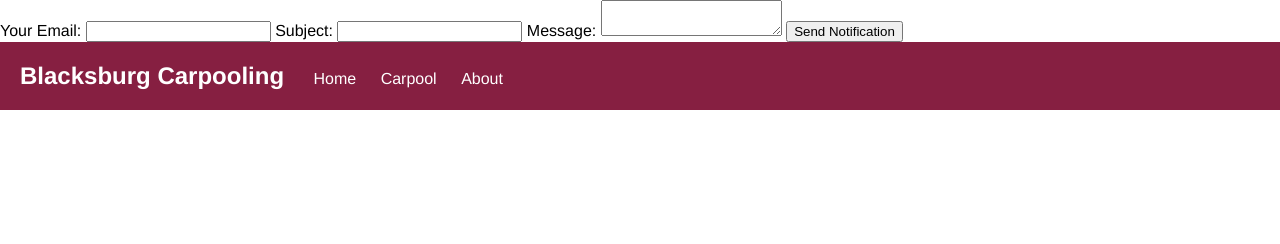
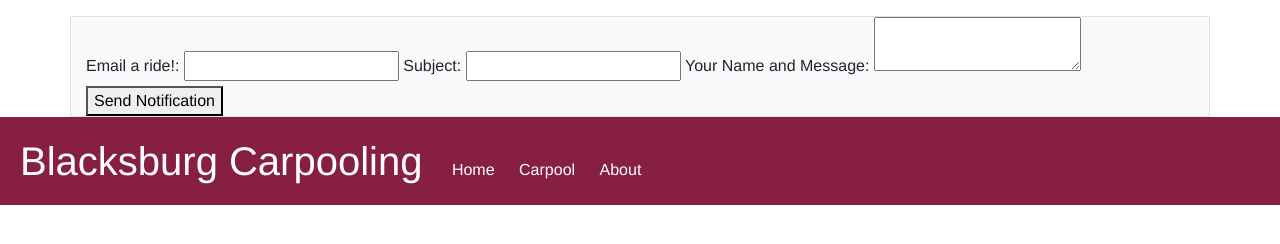
Before and after one commit to MasonBoggs/CS3704-Mock-Carpool-Website-Group-Proj, a website: page index.html in a window 1280 px wide. Drawn offline with nearby package versions, Linux system fonts and the light colour scheme.

Commit message:
Updated Index.html, did not modify much in server.js and created index.js

```diff
--- a/index.html
+++ b/index.html
@@ -3,25 +3,59 @@
 <head>
   <meta charset="UTF-8">
   <meta name="viewport" content="width=device-width, initial-scale=1.0">
-
   <title>Blacksburg Carpooling</title>
 
-    <!--This email form needs to be below the website's title for design purposes.
-        This also needs to be debugged to not crash after a successful input for
-        all the boxes.-->
-    <form action="/send-email" method="POST">
-        <label for="userEmail">Your Email:</label>
-        <input type="email" id="userEmail" name="userEmail" required>
+  <!-- Bootstrap CSS -->
+  <link
+    rel="stylesheet"
+    href="https://cdn.jsdelivr.net/npm/bootstrap@4.0.0/dist/css/bootstrap.min.css"
+    integrity="sha384-Gn5384xqQ1aoWXA+058RXPxPg6fy4IWvTNh0E263XmFcJlSAwiGgFAW/dAiS6JXm"
+    crossorigin="anonymous"
+  />
 
-        <label for="subject">Subject:</label>
-        <input type="text" id="subject" name="subject" required>
+  <!-- EmailJS library -->
+  <script
+    type="text/javascript"
+    src="https://cdn.jsdelivr.net/npm/@emailjs/browser@3/dist/email.min.js"
+  ></script>
+  <script type="text/javascript">
+    (function () {
+      // Initialize EmailJS with your User ID
+      emailjs.init("EWEmQ8PqoIBDnuW_w");
+    })();
 
-        <label for="message">Message:</label>
-        <textarea id="message" name="message" required></textarea>
+    function sendMail() {
+      // Collect input values
+      var params = {
+        userEmail: document.getElementById("userEmail").value,
+        subject:   document.getElementById("subject").value,
+        message:   document.getElementById("message").value
+      };
 
-        <button type="submit">Send Notification</button>
-    </form>
+      // These should match your actual EmailJS service ID & template ID
+      const serviceID  = "service_77wy542";
+      const templateID = "template_qowo76y";
 
+      // Attempt to send the email
+      emailjs.send(serviceID, templateID, params)
+        .then(res => {
+          // Clear the form fields on success (optional)
+          document.getElementById("userEmail").value = "";
+          document.getElementById("subject").value   = "";
+          document.getElementById("message").value   = "";
+
+          console.log("EmailJS response:", res);
+          alert("Your message was sent successfully!");
+        })
+        .catch(err => {
+          console.error("EmailJS error:", err);
+          alert("Oops, something went wrong. Please try again.");
+        });
+
+      // Prevent the default form submission
+      return false;
+    }
+  </script>
 
   <style>
     body {
@@ -68,9 +102,41 @@
       text-decoration: none;
     }
   </style>
-
 </head>
 <body>
+
+  <div class="container border mt-3 bg-light">
+    <!-- Keep any other Bootstrap elements you want here -->
+
+    <!-- Your email form. Note the onsubmit attribute calls sendMail(). -->
+    <form onsubmit="return sendMail();">
+      <label for="userEmail">Email a ride!:</label>
+      <input
+        type="email"
+        id="userEmail"
+        name="userEmail"
+        required
+      />
+
+      <label for="subject">Subject:</label>
+      <input
+        type="text"
+        id="subject"
+        name="subject"
+        required
+      />
+
+
+      <label for="message">Your Name and Message:</label>
+      <textarea
+        id="message"
+        name="message"
+        required
+      ></textarea>
+
+      <button type="submit">Send Notification</button>
+    </form>
+  </div>
 
   <header>
     <nav>
@@ -82,6 +148,5 @@
       </ul>
     </nav>
   </header>
-
 </body>
 </html>
```
Also changed, not shown: index.js (added, +48 -0 lines), server.js (+29 -21 lines). Lines whose indentation alone changed are shown as unchanged.
